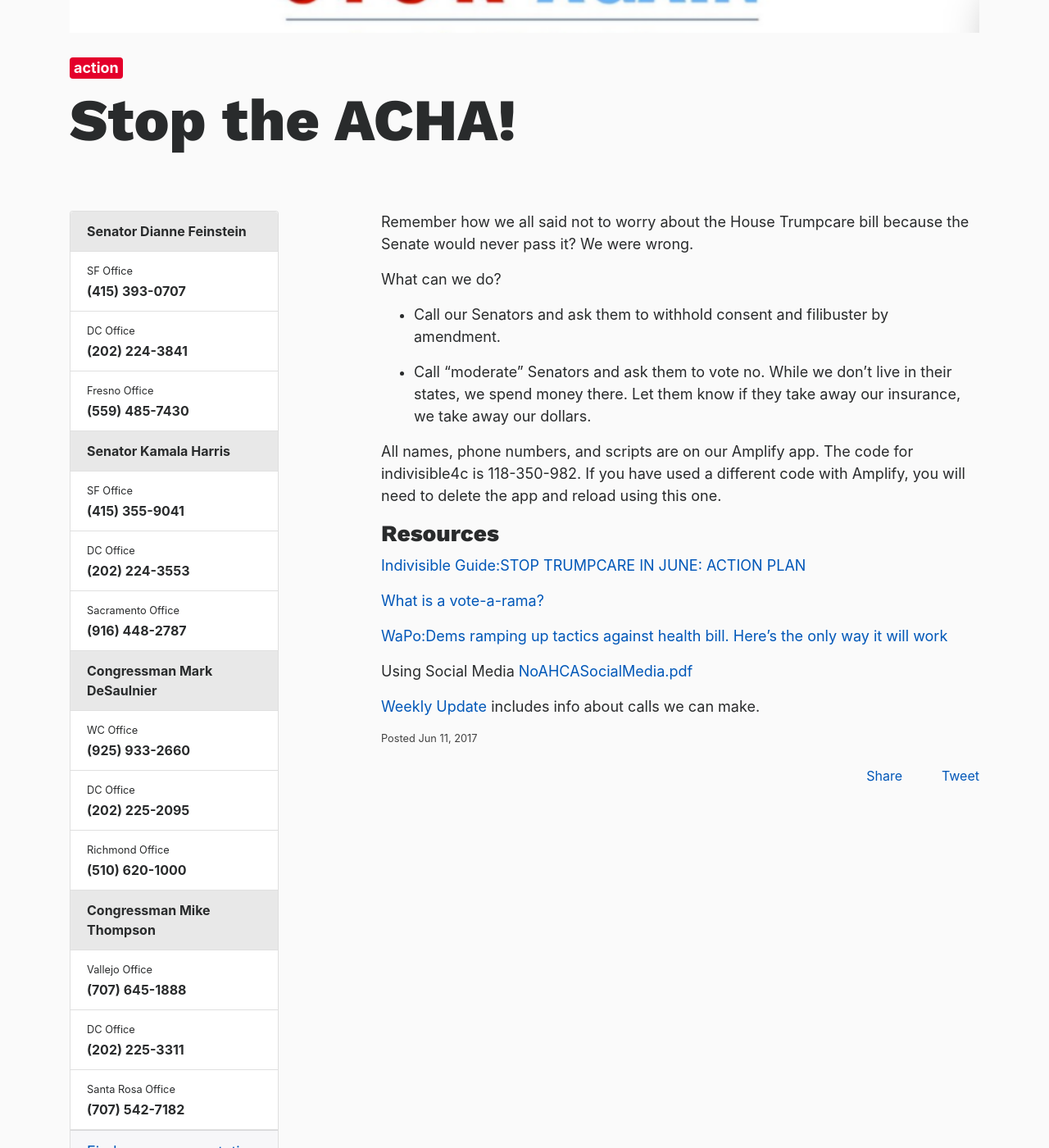
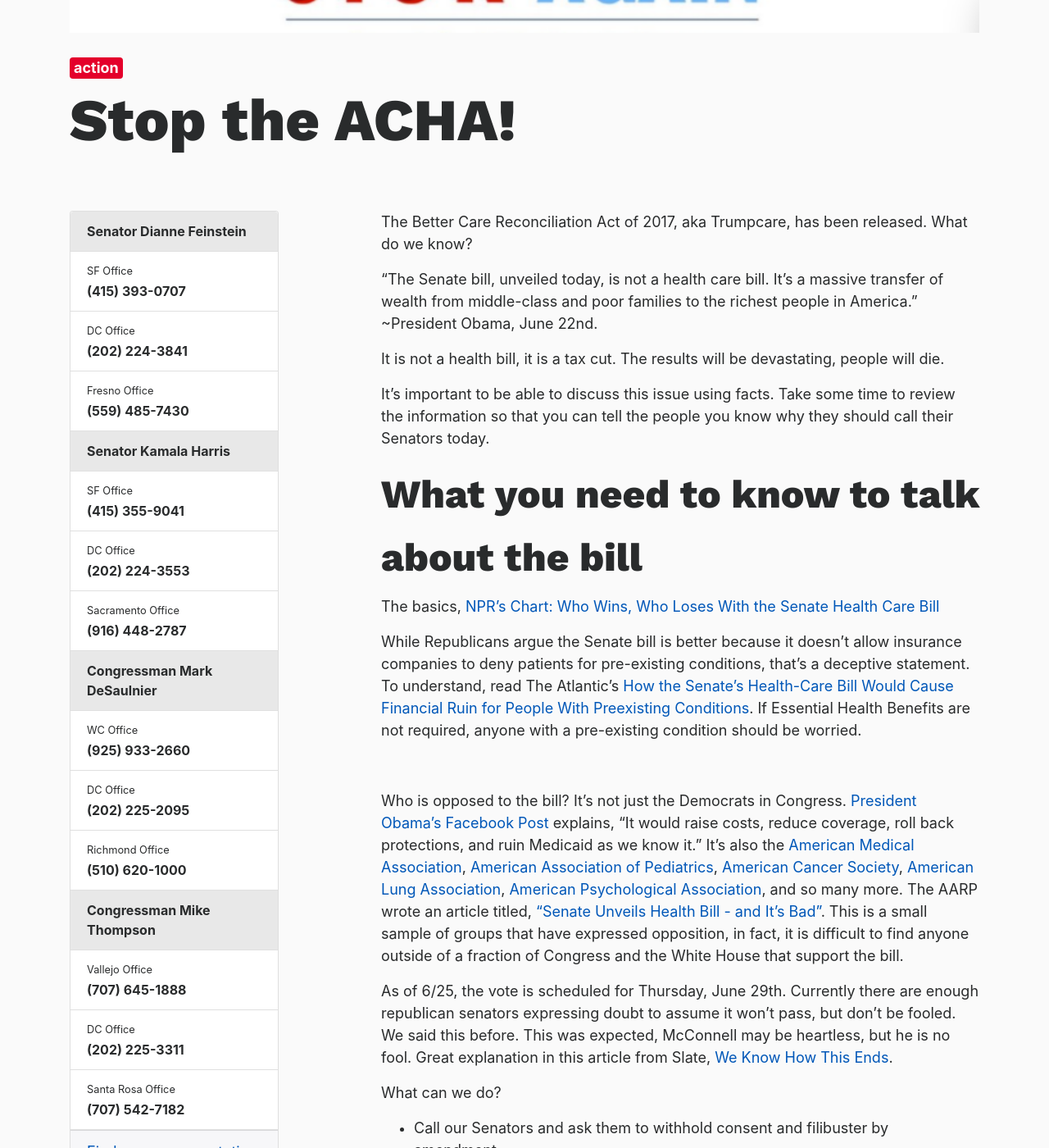
Before and after one commit to IndivisibleTemplate/BasicTemplate, a Jekyll site: the page built from _posts/2017-06-11-stop-the-acha.markdown, in a window 1280 px wide and 1400 px high, scrolled down 399 px. Shown: the whole window at 82% size. Built offline with Jekyll 4.4.1, drawn with Linux system fonts in a browser that asks for light colours; nearby versions of some CDN libraries; comment, search, counter and statistics services are not loaded; some of the changed text lies outside the part shown.

Commit message:
Updated Stop The Acha

```diff
--- a/_posts/2017-06-11-stop-the-acha.markdown
+++ b/_posts/2017-06-11-stop-the-acha.markdown
@@ -9,12 +9,32 @@ is featured: true
 main-image: "/uploads/masa.png"
 ---
 
-Remember how we all said not to worry about the House Trumpcare bill because the Senate would never pass it? We were wrong.
+The Better Care Reconciliation Act of 2017, aka Trumpcare, has been released. What do we know?
+
+"The Senate bill, unveiled today, is not a health care bill. It’s a massive transfer of wealth from middle-class and poor families to the richest people in America." ~President Obama, June 22nd.
+
+It is not a health bill, it is a tax cut.
+The results will be devastating, people will die.
+
+It's important to be able to discuss this issue using facts. Take some time to review the information so that you can tell the people you know why they should call their Senators today.
+
+## What you need to know to talk about the bill
+
+The basics, [NPR's Chart: Who Wins, Who Loses With the Senate Health Care Bill](http://www.npr.org/sections/health-shots/2017/06/22/533942041/who-wins-who-loses-with-senate-health-care-bill)
+<br>
+
+While Republicans argue the Senate bill is better because it doesn't allow insurance companies to deny patients for pre-existing conditions, that's a deceptive statement. To understand, read The Atlantic's [How the Senate's Health-Care Bill Would Cause Financial Ruin for People With Preexisting Conditions](https://www.theatlantic.com/business/archive/2017/06/ahca-senate-bill-preexisting-conditions/531375/). If Essential Health Benefits are not required, anyone with a pre-existing condition should be worried.
+
+<br>
+
+Who is opposed to the bill? It's not just the Democrats in Congress. [President Obama's Facebook Post](https://www.facebook.com/barackobama/posts/10154996557026749) explains, "It would raise costs, reduce coverage, roll back protections, and ruin Medicaid as we know it." It's also the [American Medical Association](https://www.ama-assn.org/ama-health-reform-vision), [American Association of Pediatrics](https://www.aap.org/en-us/about-the-aap/aap-press-room/Pages/SenateHealthCareBill.aspx), [American Cancer Society](https://www.acscan.org/releases/patients-would-pay-more-less-coverage-under-senate-health-bill), [American Lung Association](http://www.lung.org/about-us/media/press-releases/ALA-Urges-Senate-to-Oppose-Healthcare-Bill.html?referrer=http://www.businessinsider.com/senate-republican-health-care-plan-slammed-by-doctors-and-patient-advocates-2017-6), [American Psychological Association](http://www.apa.org/news/press/releases/2017/06/better-care-reconciliation.aspx), and so many more. The AARP wrote an article titled, ["Senate Unveils Health Bill - and It's Bad"](http://www.aarp.org/politics-society/advocacy/info-2017/senate-health-care-bill.html?intcmp=AE-HP-FLXSLDR-SLIDE1). This is a small sample of groups that have expressed opposition, in fact, it is difficult to find anyone outside of a fraction of Congress and the White House that support the bill.
+
+As of 6/25, the vote is scheduled for Thursday, June 29th. Currently there are enough republican senators expressing doubt to assume it won't pass, but don't be fooled. We said this before. This was expected, McConnell may be heartless, but he is no fool. Great explanation in this article from Slate, [We Know How This Ends](http://www.slate.com/articles/news_and_politics/politics/2017/06/trumpcare_is_right_where_republicans_want_it.html).
 
 What can we do?
 * Call our Senators and ask them to withhold consent and filibuster by amendment.
 
-* Call "moderate" Senators and ask them to vote no. While we don't live in their states, we spend money there. Let them know if they take away our insurance, we take away our dollars.
+* Call "moderate" Senators and ask them to vote no. While we don't live in their states, we spend money there. Let them know if they take away our insurance, we take away our dollars. ~It is important to be honest, please do not lie about where you live.~
 
 All names, phone numbers, and scripts are on our Amplify app. The code for indivisible4c is 118-350-982. If you have used a different code with Amplify, you will need to delete the app and reload using this one.
 
@@ -27,8 +47,3 @@ All names, phone numbers, and scripts are on our Amplify app. The code for indiv
 [WaPo:Dems ramping up tactics against health bill. Here’s the only way it will work](https://www.washingtonpost.com/blogs/plum-line/wp/2017/06/19/democrats-are-ramping-up-their-tactics-against-the-gop-health-bill-heres-the-only-way-it-will-work/?utm_term=.f25aa7c05c92)
 
 Using Social Media [NoAHCASocialMedia.pdf](/uploads/NoAHCASocialMedia.pdf)
-
-
-
-
-[Weekly Update](https://www.facebook.com/notes/indivisible-central-contra-costa-county/611-stop-the-acha/857566527715965/) includes info about calls we can make.
```
